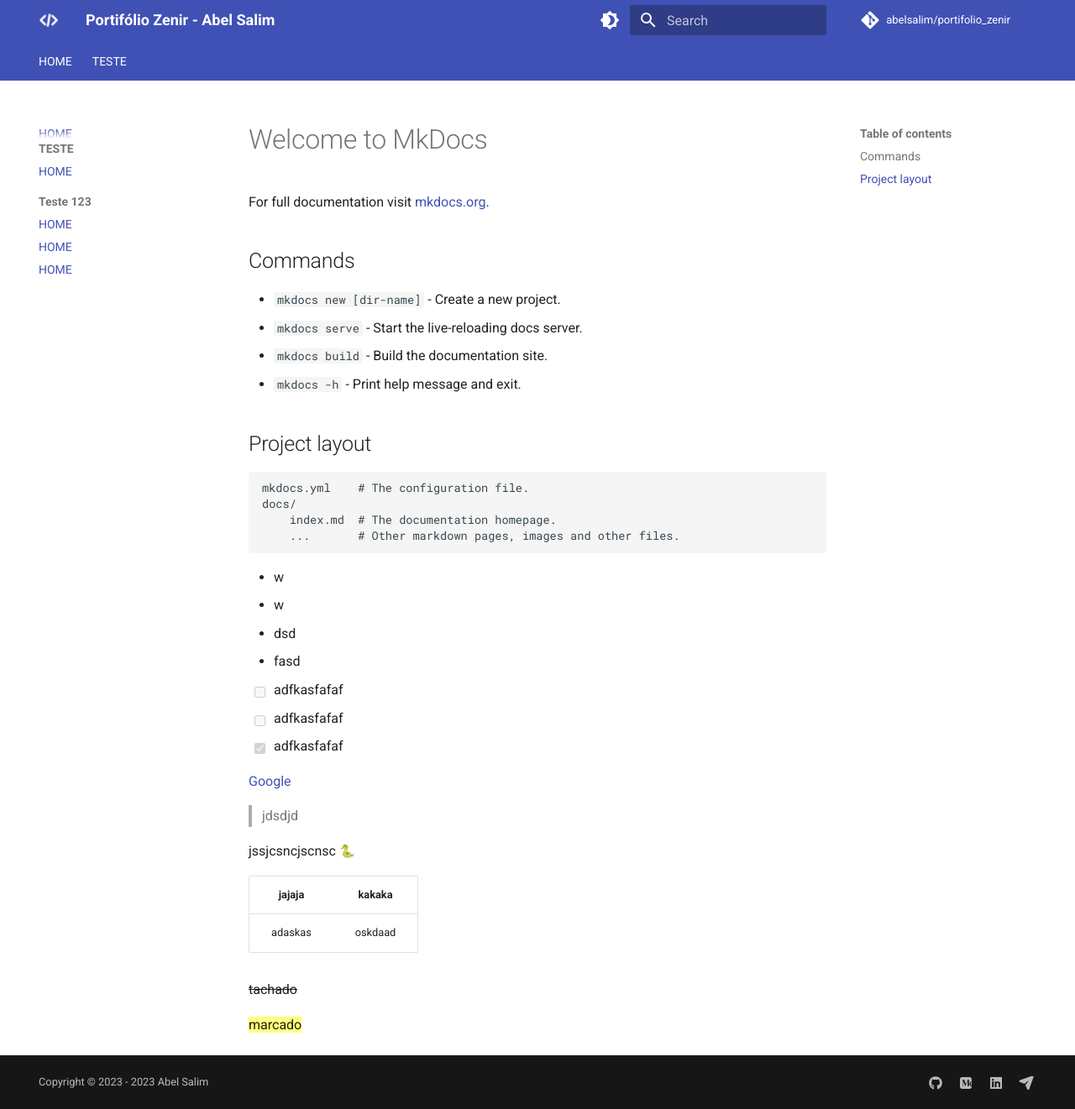
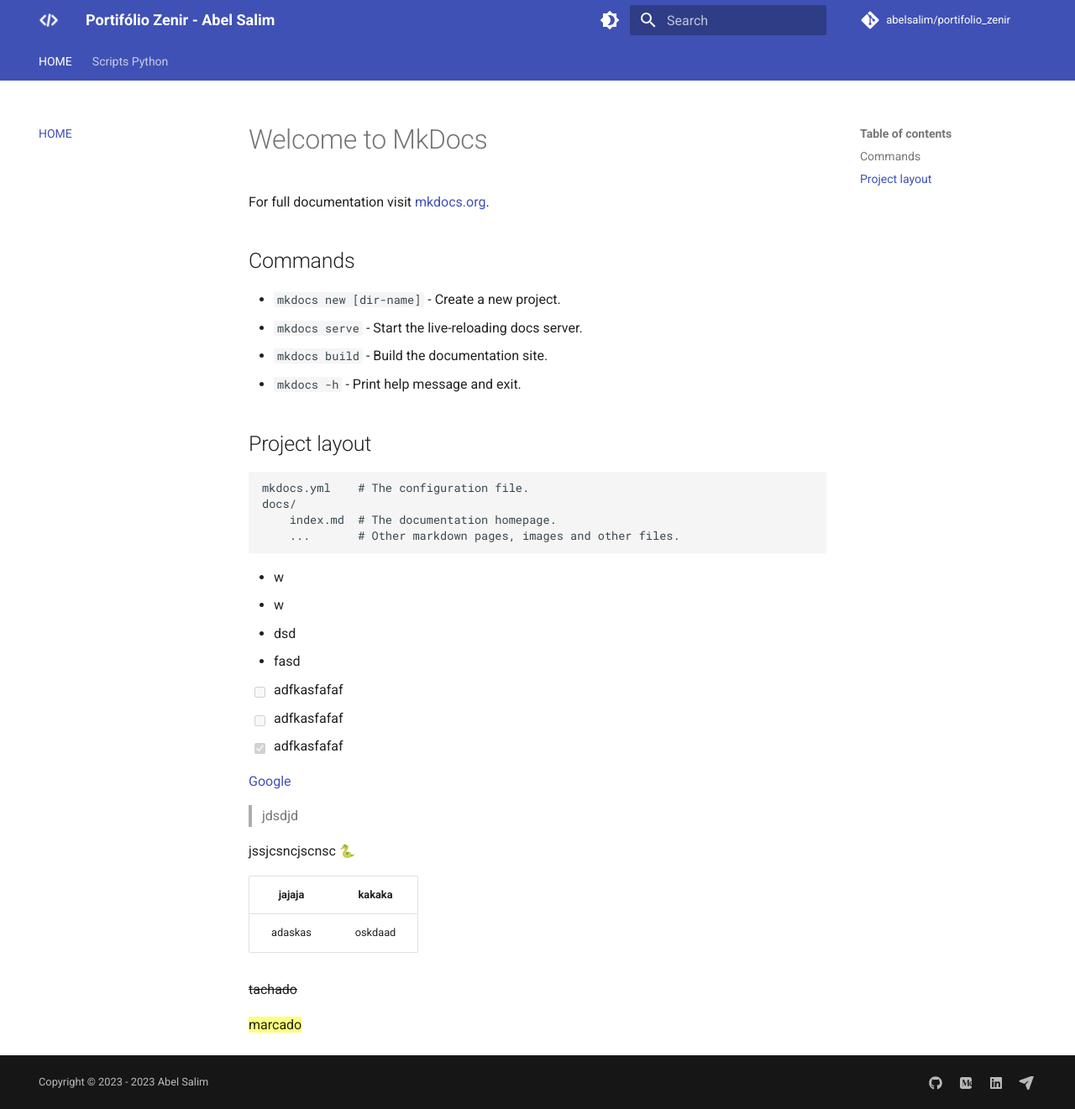
Before and after one commit to abelsalim/portifolio_zenir, an MkDocs documentation site: the page built from docs/index.md, in a window 1280 px wide and 1321 px high. Shown: the whole window at 84% size. Built offline with MkDocs 1.6.1 and Material for MkDocs 9.7.7, drawn with Linux system fonts in a browser that asks for light colours; emoji names are drawn with the system emoji font; comment, search, counter and statistics services are not loaded.

Commit message:
atualizações e estruturamento do arquivo mkdocs

```diff
--- a/mkdocs.yml
+++ b/mkdocs.yml
@@ -1,3 +1,4 @@
+# Informações do site
 site_name: Portifólio Zenir - Abel Salim
 site_url: https://abelsalim.github.io/portifolio_zenir/
 site_author: Abel Salim
@@ -5,32 +6,31 @@ site_description: >-
   Portifólio com objetivo de armazenar minhas contribuições em prol da inserção no grupo DEV
 
 
-repo_name: abelsalim/portifolio_zenir
-repo_url: https://github.com/abelsalim/portifolio_zenir
+repo_name: abelsalim/portifolio_zenir                         # Name repositório
+repo_url: https://github.com/abelsalim/portifolio_zenir       # Link repositório
 
 
-copyright: Copyright &copy; 2023 - 2023 Abel Salim
+copyright: Copyright &copy; 2023 - 2023 Abel Salim   # Informações de copyright
 
 
-theme:
+theme:                       # Informações de themas e customizações
   logo: img/logo.png
   name: material
   features:
-    - navigation.tabs          # Habilitando Seções de nível superior
-    - navigation.sections      # Habilita a hierarquia na barra lateral
-    - navigation.top           # Insere o botão 'Voltar ao Topo'
-    - navigation.expand        # Habilita a expanção as subseções da barra lateral
-    - navigation.tracking      # Atualização de url ao navegar nos índices
+    - navigation.tabs        # Habilitando Seções de nível superior
+    - navigation.sections    # Habilita a hierarquia na barra lateral
+    - navigation.top         # Insere o botão 'Voltar ao Topo'
+    - navigation.expand      # Habilita a expansão as subseções da barra lateral
+    - navigation.tracking    # Atualização de url ao navegar nos índices
 
-    - search.suggest           # Sugestão de pesquisa
-    - search.highlight         # Destaque na pesquisa
+    - search.suggest         # Sugestão de pesquisa
+    - search.highlight       # Destaque na pesquisa
 
-    - header.autohide          # Ocultar cabeçalho de forma automática
+    - header.autohide        # Ocultar cabeçalho de forma automática
 
-    - navigation.footer        # Habilita edição do rodapé
+    - navigation.footer      # Habilita edição do rodapé
 
-
-  palette:
+  palette:                   # Informações de themas (dark/white)
     - media: "(prefers-color-scheme: light)"
       scheme: default
       toggle:
@@ -45,38 +45,31 @@ theme:
 
 
 extra:
-  generator: false
+  generator: false           # Remove link do material no rodapé
   social:
-    - icon: fontawesome/brands/github
-      link: https://github.com/abelsalim
+    - icon: fontawesome/brands/github                            # Icon Git Hub
+      link: https://github.com/abelsalim                         # Link Git Hub
 
-    - icon: fontawesome/brands/medium
-      link: https://medium.com/@abel_salim
+    - icon: fontawesome/brands/medium                            # Icon Medium
+      link: https://medium.com/@abel_salim                       # Link Medium
 
-    - icon: fontawesome/brands/linkedin
-      link: https://www.linkedin.com/in/abel-salim-c-8b0610137/
+    - icon: fontawesome/brands/linkedin                          # Icon linkedin
+      link: https://www.linkedin.com/in/abel-salim-c-8b0610137/  # Link linkedin
 
-    - icon: fontawesome/solid/paper-plane
-      link: mailto:<abelsalim@proton.me>
+    - icon: fontawesome/solid/paper-plane                        # Icon E-mail
+      link: mailto:<abelsalim@proton.me>                         # Link E-mail
 
 
 plugins:
-  - search
+  - search                        # Habilitando a barra de pesquisa no cabeçalho
   - git-revision-date-localized:
-      enable_creation_date: true
+      enable_creation_date: true  # Inserção do time de edição no final da nota
 
+nav:                         # Estrutura de páginas
+  - HOME: index.md
+  - Scripts Python:
+    - Check Comunicador: scripts_python/check_comunicador.md
 
-
-
-
-nav:
-  - HOME: index.md
-  - TESTE:
-    - Teste 111: index.md
-    - Teste 123:
-      - Teste 1234: index.md
-      - Teste 1234: index.md
-      - Teste 1234: index.md
 
 markdown_extensions:
   - pymdownx.tasklist    # Suporte a tarefas
```
